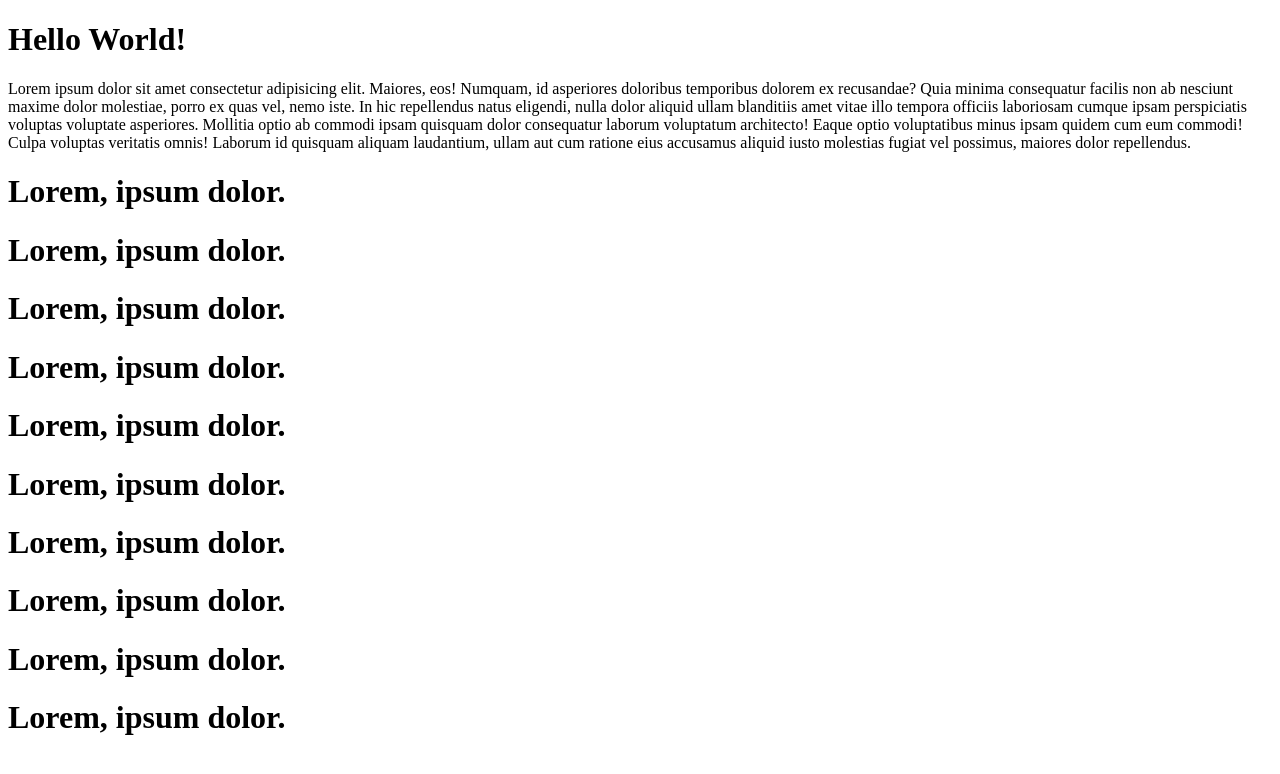
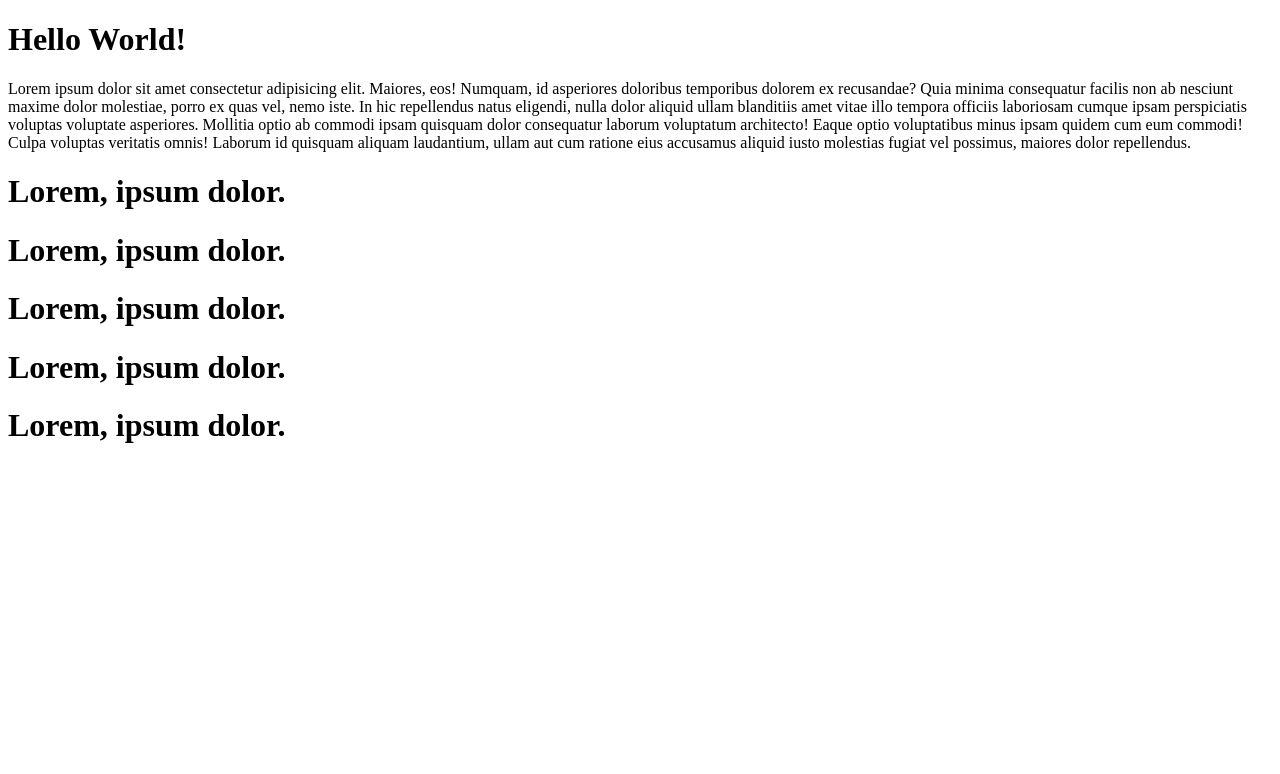
Before and after one commit to KASUNGSK/git_2, a plain HTML site: page index.html in a window 1280 px wide. Drawn offline with Linux system fonts and the light colour scheme.

Commit message:
Update index file

```diff
--- a/index.html
+++ b/index.html
@@ -17,11 +17,6 @@
    <h1>Lorem, ipsum dolor.</h1>
    <h1>Lorem, ipsum dolor.</h1>
    <h1>Lorem, ipsum dolor.</h1>
-   <h1>Lorem, ipsum dolor.</h1>
-   <h1>Lorem, ipsum dolor.</h1>
-   <h1>Lorem, ipsum dolor.</h1>
-   <h1>Lorem, ipsum dolor.</h1>
-   <h1>Lorem, ipsum dolor.</h1>
 
 
 </body>
```
